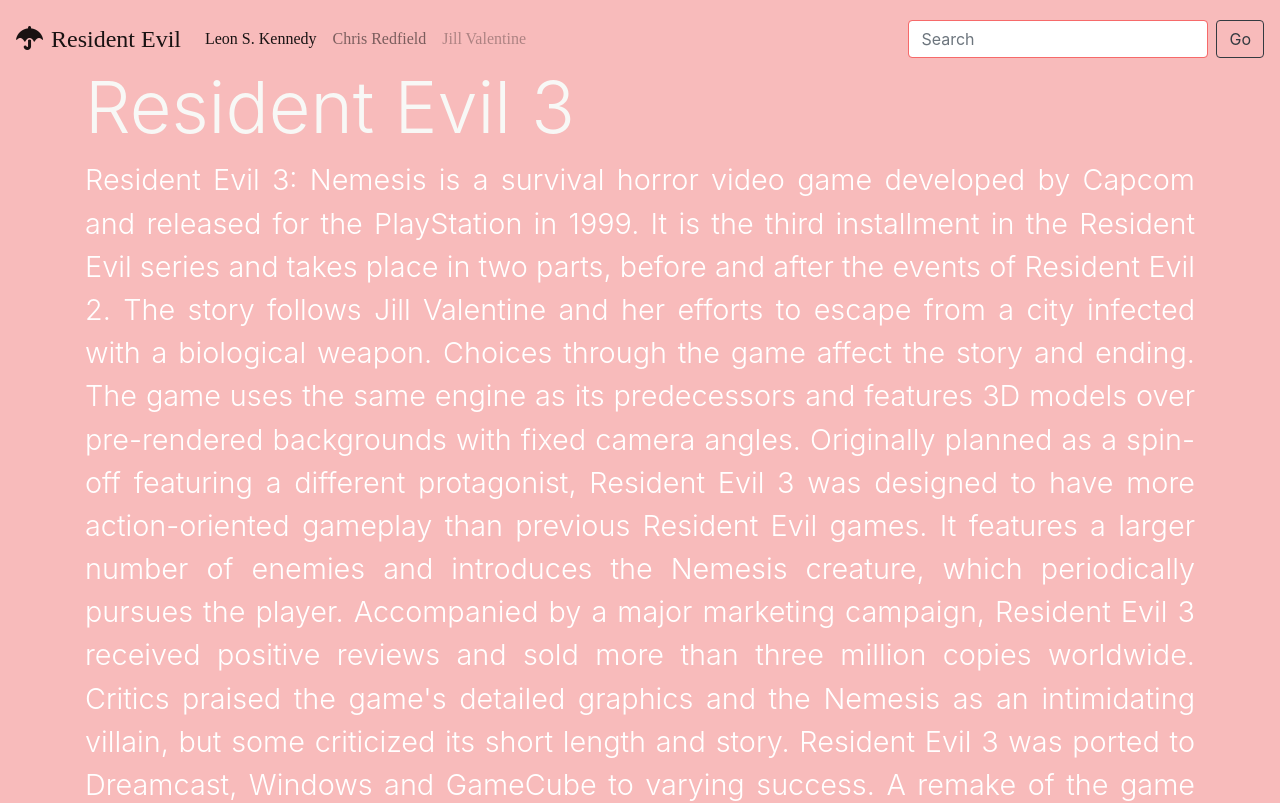
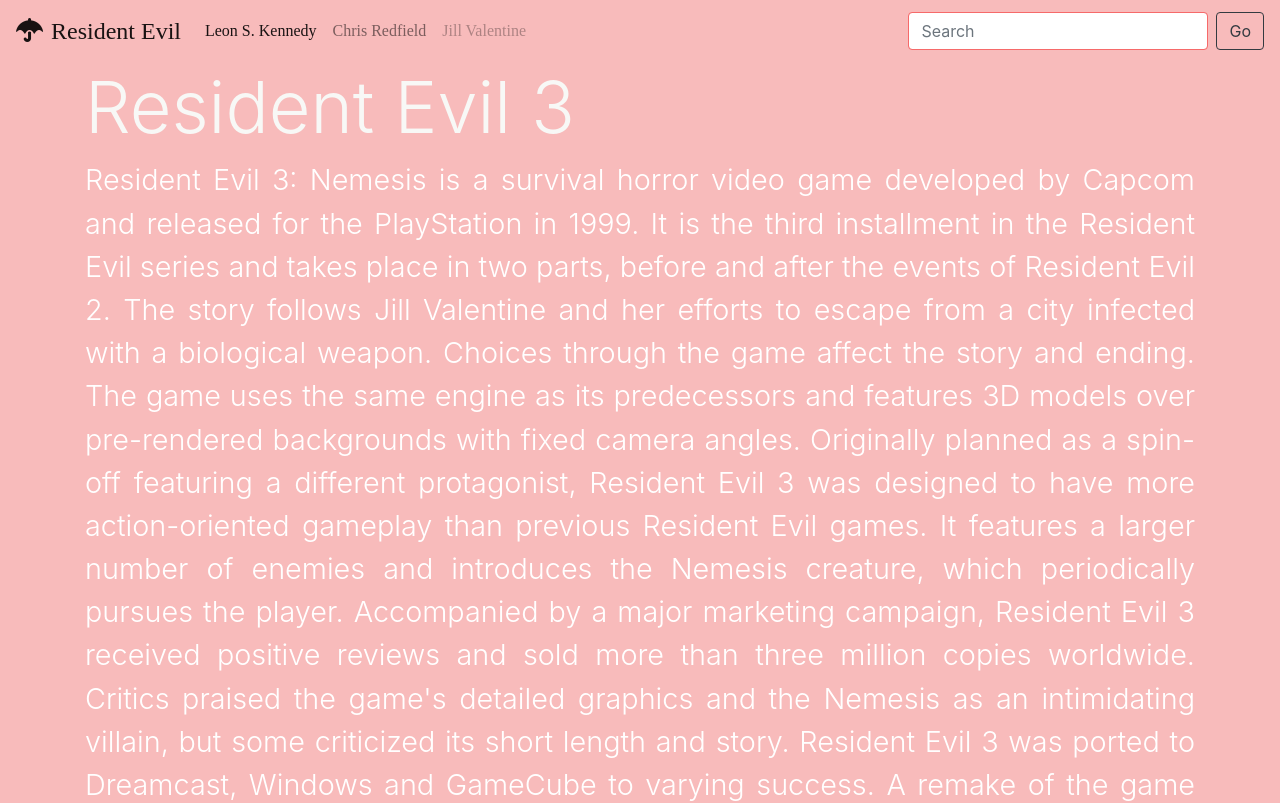
Before and after one commit to mohammadm1370m/First-project, a plain HTML site: page index.html in a window 1280 px wide. Shown: the top 803 px of the page. Drawn offline with nearby package versions, Linux system fonts and the light colour scheme.

Commit message:
index changed again

```diff
--- a/index.html
+++ b/index.html
@@ -13,7 +13,7 @@
 </head>
 
 <body>
-    <nav class="navbar navbar-light navbar-expand-lg py-3">
+    <nav class="navbar navbar-light navbar-expand-lg py-2">
     <a href="" class="navbar-brand"><i class="fas fa-umbrella mr-2"></i>Resident Evil</a>
     <button class="navbar-toggler" data-toggle="collapse" data-target="#mainNav">
     <span class="navbar-toggler-icon"></span>
```
